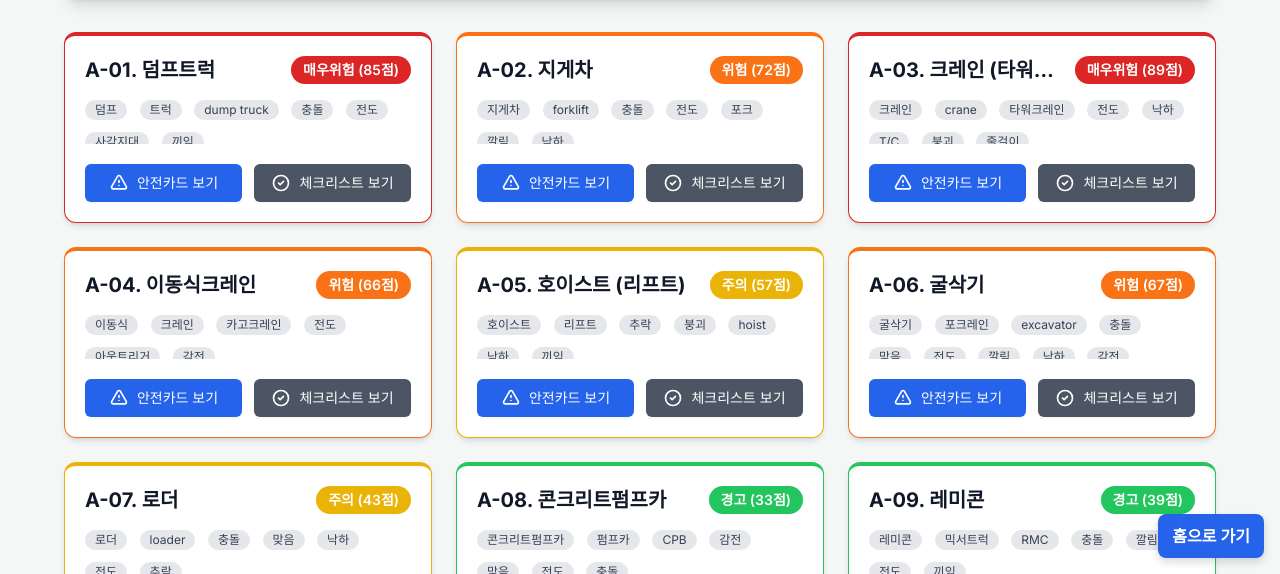
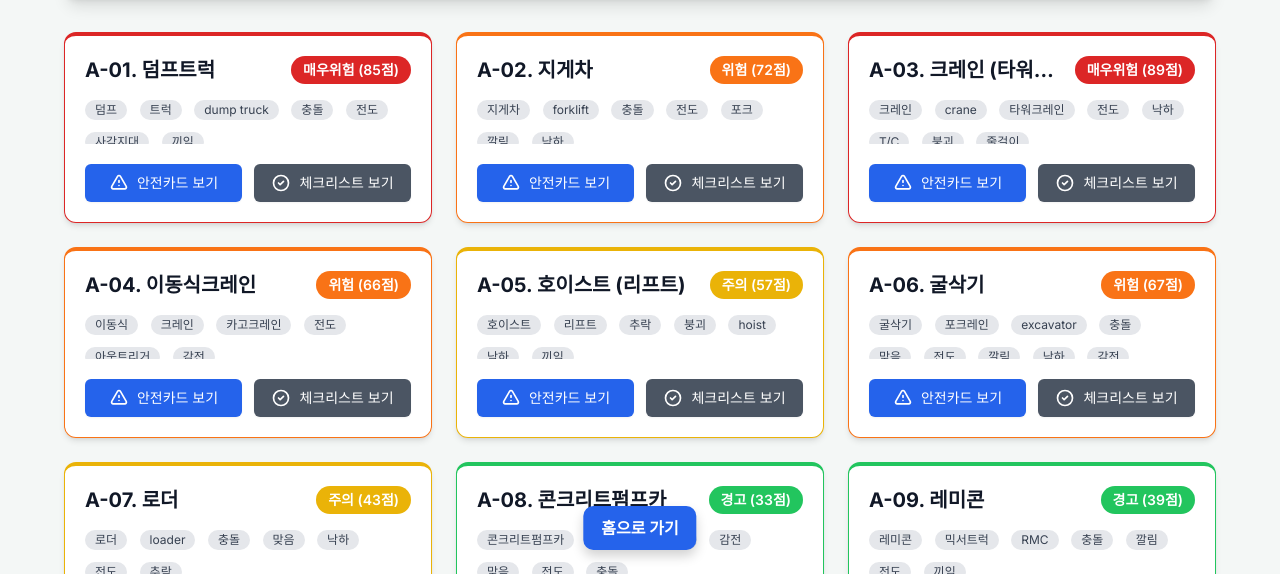
Before and after one commit to bignine99/safety-portal-navigator, a plain HTML site: page safety_search_portal.html in a window 1280 px wide. Shown: the part 226-800 px from the top of the page. Drawn offline with nearby package versions, Linux system fonts and the light colour scheme.

Commit message:
Center home button and update SW patch

```diff
--- a/safety_search_portal.html
+++ b/safety_search_portal.html
@@ -291,15 +291,16 @@
             btn.textContent = '홈으로 가기';
             Object.assign(btn.style, {
                 position: 'fixed',
-                right: '16px',
-                bottom: '16px',
-                padding: '10px 14px',
+                left: '50%',
+                transform: 'translateX(-50%)',
+                bottom: '24px',
+                padding: '10px 18px',
                 background: '#2563eb',
                 color: '#fff',
-                borderRadius: '8px',
-                boxShadow: '0 4px 8px rgba(0,0,0,0.15)',
+                borderRadius: '10px',
+                boxShadow: '0 6px 12px rgba(0,0,0,0.18)',
                 textDecoration: 'none',
-                fontWeight: '600',
+                fontWeight: '700',
                 zIndex: '9999'
             });
             document.body.appendChild(btn);
--- a/sw.js
+++ b/sw.js
@@ -41,7 +41,7 @@ async function handleHtml(request) {
 function patchHtml(html) {
   let out = html.replace(/target="_blank"/gi, '');
 
-  const homeButtonScript = `<script>(function(){try{const p=(location.pathname||'').toLowerCase();if(p.endsWith('/')||p.endsWith('/index.html'))return;const b=document.createElement('a');b.href='./index.html';b.textContent='홈으로 가기';Object.assign(b.style,{position:'fixed',right:'16px',bottom:'16px',padding:'10px 14px',background:'#2563eb',color:'#fff',borderRadius:'8px',boxShadow:'0 4px 8px rgba(0,0,0,0.15)',textDecoration:'none',fontWeight:'600',zIndex:'9999'});document.body.appendChild(b);}catch(e){console.error(e);}})();</script></body>`;
+  const homeButtonScript = `<script>(function(){try{const p=(location.pathname||'').toLowerCase();if(p.endsWith('/')||p.endsWith('/index.html'))return;const b=document.createElement('a');b.href='./index.html';b.textContent='홈으로 가기';Object.assign(b.style,{position:'fixed',left:'50%',transform:'translateX(-50%)',bottom:'24px',padding:'10px 18px',background:'#2563eb',color:'#fff',borderRadius:'10px',boxShadow:'0 6px 12px rgba(0,0,0,0.18)',textDecoration:'none',fontWeight:'700',zIndex:'9999'});document.body.appendChild(b);}catch(e){console.error(e);}})();</script></body>`;
   if (out.match(/<\/body>/i)) {
     out = out.replace(/<\/body>/i, homeButtonScript);
   } else {
```
Also changed, not shown: index.html (+7 -6 lines).
